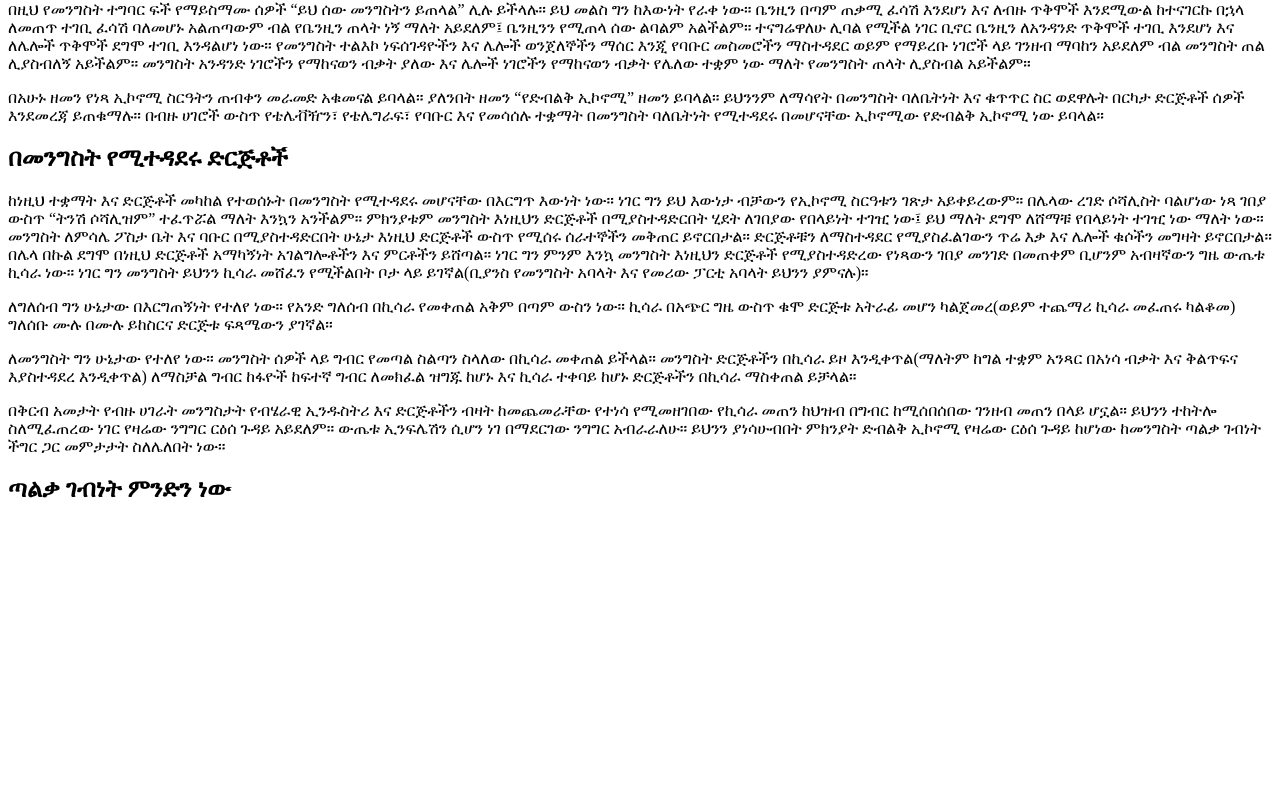
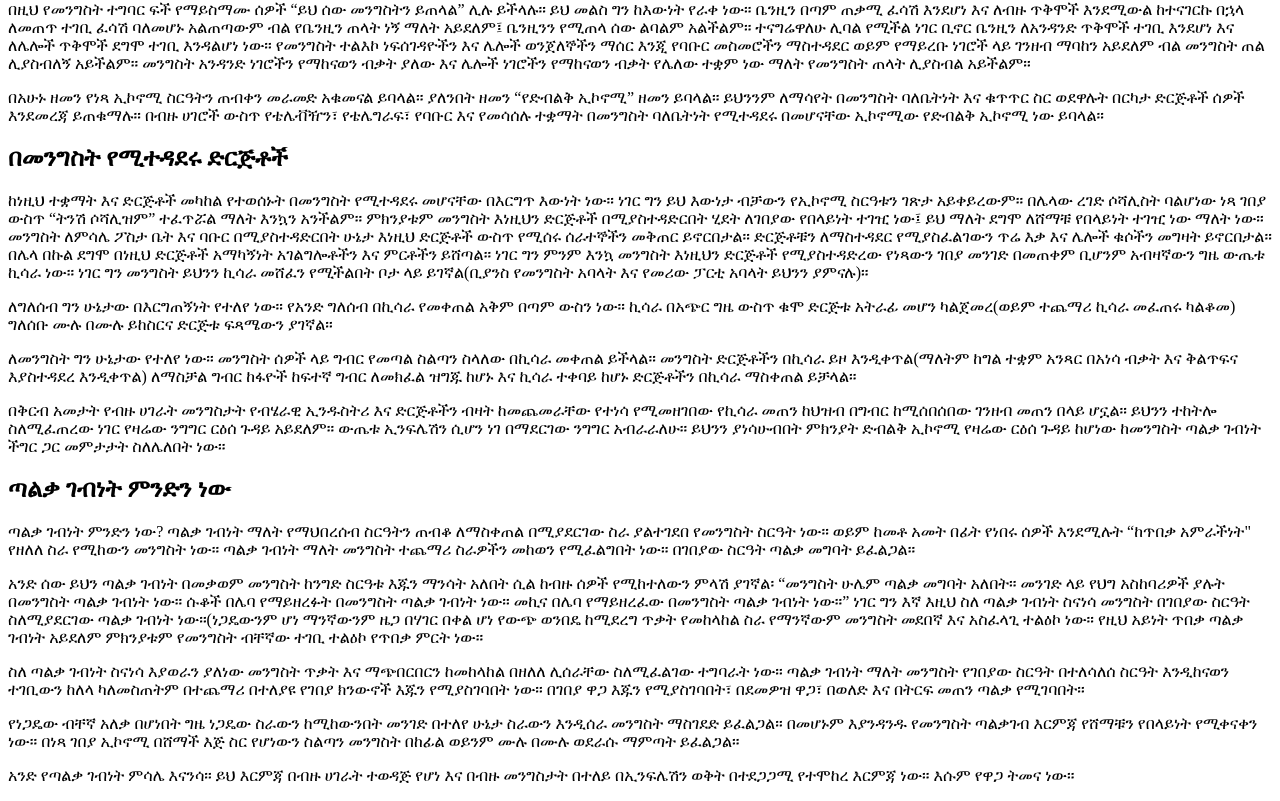
Before and after one commit to mickykebe/book-economic-policy-thoughts-for-today-and-tomorrow, a Next.js app: page /interventionism in a window 1280 px wide. Shown: the part 201-1002 px from the top of the page. Before the commit the page ends 800 px from the top, so only its background shows below. Built offline with nearby package versions, Linux system fonts and the light colour scheme.

Commit message:
what is interventionism

```diff
--- a/pages/interventionism.mdx
+++ b/pages/interventionism.mdx
@@ -19,3 +19,13 @@
 በቅርብ አመታት የብዙ ሀገራት መንግስታት የብሄራዊ ኢንዱስትሪ እና ድርጅቶችን ብዛት ከመጨመራቸው የተነሳ የሚመዘገበው የኪሳራ መጠን ከህዝብ በግብር ከሚሰበሰበው ገንዘብ መጠን በላይ ሆኗል። ይህንን ተከትሎ ስለሚፈጠረው ነገር የዛሬው ንግግር ርዕሰ ጉዳይ አይደለም። ውጤቱ ኢንፍሌሽን ሲሆን ነገ በማደርገው ንግግር አብራራለሁ። ይህንን ያነሳሁብበት ምክንያት ድብልቅ ኢኮኖሚ የዛሬው ርዕሰ ጉዳይ ከሆነው ከመንግስት ጣልቃ ገብነት ችግር ጋር መምታታት ስለሌለበት ነው።
 
 ## ጣልቃ ገብነት ምንድን ነው
+
+ጣልቃ ገብነት ምንድን ነው? ጣልቃ ገብነት ማለት የማህበረሰብ ስርዓትን ጠብቆ ለማስቀጠል በሚያደርገው ስራ ያልተገደበ የመንግስት ስርዓት ነው። ወይም ከመቶ አመት በፊት የነበሩ ሰዎች እንደሚሉት “ከጥበቃ አምራችነት" የዘለለ ስራ የሚከውን መንግስት ነው። ጣልቃ ገብነት ማለት መንግስት ተጨማሪ ስራዎችን መከወን የሚፈልግበት ነው። በገበያው ስርዓት ጣልቃ መግባት ይፈልጋል።
+
+አንድ ሰው ይህን ጣልቃ ገብነት በመቃወም መንግስት ከንግድ ስርዓቱ እጁን ማንሳት አለበት ሲል ከብዙ ሰዎች የሚከተለውን ምላሽ ያገኛል፡ “መንግስት ሁሌም ጣልቃ መግባት አለበት። መንገድ ላይ የህግ አስከባሪዎች ያሉት በመንግስት ጣልቃ ገብነት ነው። ሱቆች በሌባ የማይዘረፉት በመንግስት ጣልቃ ገብነት ነው። መኪና በሌባ የማይዘረፈው በመንግስት ጣልቃ ገብነት ነው።” ነገር ግን እኛ እዚህ ስለ ጣልቃ ገብነት ስናነሳ መንግስት በገበያው ስርዓት ስለሚያደርገው ጣልቃ ገብነት ነው።(ነጋዴውንም ሆነ ማንኛውንም ዜጋ በሃገር በቀል ሆነ የውጭ ወንበዴ ከሚደረግ ጥቃት የመከላከል ስራ የማንኛውም መንግስት መደበኛ እና አስፈላጊ ተልዕኮ ነው። የዚህ አይነት ጥበቃ ጣልቃ ገብነት አይደለም ምክንያቱም የመንግስት ብቸኛው ተገቢ ተልዕኮ የጥበቃ ምርት ነው።
+
+ስለ ጣልቃ ገብነት ስናነሳ እያወራን ያለነው መንግስት ጥቃት እና ማጭበርበርን ከመከላከል በዘለለ ሊሰራቸው ስለሚፈልገው ተግባራት ነው። ጣልቃ ገብነት ማለት መንግስት የገበያው ስርዓት በተለሳለሰ ስርዓት እንዲከናወን ተገቢውን ከለላ ካለመስጠትም በተጨማሪ በተለያዩ የገበያ ክንውኖች እጁን የሚያስገባበት ነው። በገበያ ዋጋ እጁን የሚያስገባበት፣ በደመዎዝ ዋጋ፣ በወለድ እና በትርፍ መጠን ጣልቃ የሚገባበት።
+
+የነጋዴው ብቸኛ አለቃ በሆነበት ግዜ ነጋዴው ስራውን ከሚከውንበት መንገድ በተለየ ሁኔታ ስራውን እንዲሰራ መንግስት ማስገደድ ይፈልጋል። በመሆኑም እያንዳንዱ የመንግስት ጣልቃገብ እርምጃ የሸማቹን የበላይነት የሚቀናቀን ነው። በነጻ ገበያ ኢኮኖሚ በሸማች እጅ ስር የሆነውን ስልጣን መንግስት በከፊል ወይንም ሙሉ በሙሉ ወደራሱ ማምጣት ይፈልጋል።
+
+አንድ የጣልቃ ገብነት ምሳሌ እናንሳ። ይህ እርምጃ በብዙ ሀገራት ተወዳጅ የሆነ እና በብዙ መንግስታት በተለይ በኢንፍሌሽን ወቅት በተደጋጋሚ የተሞከረ እርምጃ ነው። እሱም የዋጋ ትመና ነው።
```
